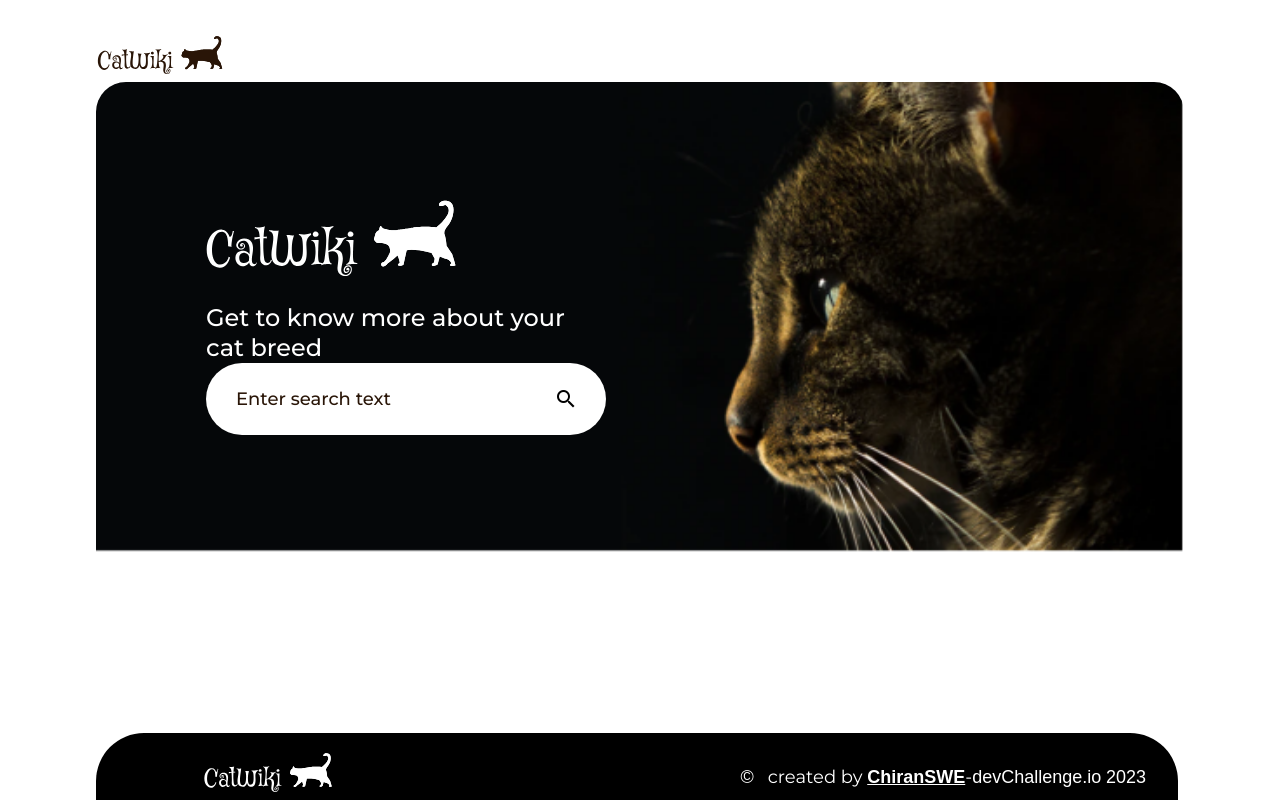
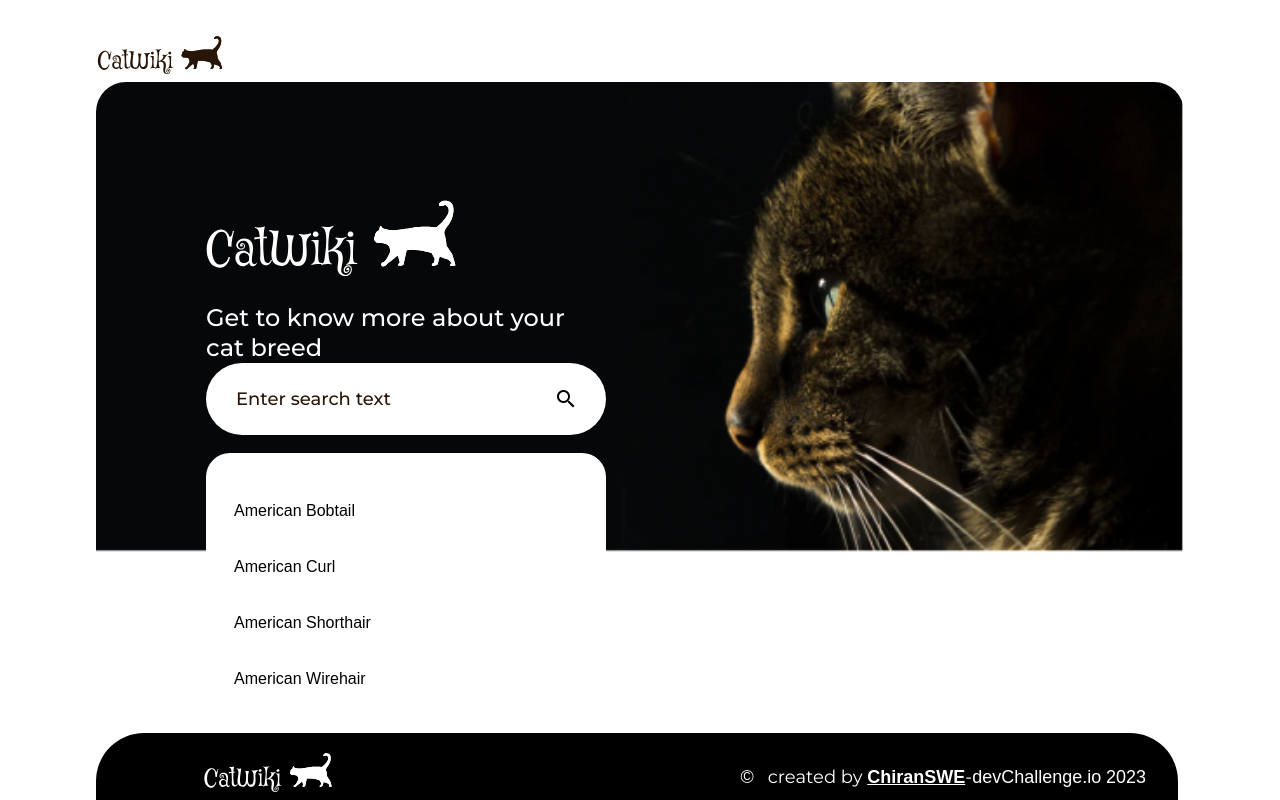
Before and after one commit to TheChiran/cat-wiki-dev-challenges, a React (Vite) app: page / in a window 1280 px wide. Built offline with nearby package versions, Linux system fonts and the light colour scheme; a web font is replaced by a local one.

Commit message:
[Task-> 1. Added breed-select list]

```diff
--- /dev/null
+++ b/src/components/BreedSelect/Index.tsx
@@ -0,0 +1,31 @@
+import "./select.scss";
+
+interface SelectItem {
+    name: string;
+};
+
+type SelectProps = {
+    items: SelectItem[];
+    bindValue: any;
+    onSelect: () => {};
+}
+
+const demoData = ['American Bobtail', 'American Curl', 'American Shorthair', 'American Wirehair', 'American Shorthair', 'American Wirehair'];
+
+export default function BreedSelect() {
+    return (
+        <div className="cat-bred-select">
+            <div className="cat-breed-select-list">
+                {
+                    demoData?.map((value) => {
+                        return (
+                            <div className="cat-bred-select__option">
+                                {value}
+                            </div>
+                        )
+                    })
+                }
+            </div>
+        </div>
+    )
+};
--- /dev/null
+++ b/src/components/BreedSelect/select.scss
@@ -0,0 +1,50 @@
+$bgColor: #FFFFFF;
+
+.cat-bred-select {
+    background: #FFF;
+    border-radius: 24px;
+    padding: 30px 20px 0px 20px;
+    width: calc(400px - 40px);
+
+    .cat-breed-select-list {
+        max-height: 220px;
+        overflow-y: auto;
+
+        /* width */
+        &::-webkit-scrollbar {
+            width: 4px;
+        }
+
+        /* Track */
+        &::-webkit-scrollbar-track {
+            background: #F2F2F2;
+        }
+
+        /* Handle */
+        &::-webkit-scrollbar-thumb {
+            background: #BDBDBD;
+            width: 4px;
+        }
+
+        /* Handle on hover */
+        &::-webkit-scrollbar-thumb:hover {
+            background: #BDBDBD;
+        }
+    }
+
+    &__option {
+        width: calc(360px - 40px);
+        height: 56px;
+        display: flex;
+        align-items: center;
+        justify-content: flex-start;
+        padding-left: 8px;
+        transition: 0.5s;
+        cursor: pointer;
+        border-radius: 12px;
+
+        &:hover {
+            background: rgba(151, 151, 151, 0.102);
+        }
+    }
+}
--- a/src/views/Home/components/Banner/Index.tsx
+++ b/src/views/Home/components/Banner/Index.tsx
@@ -5,6 +5,7 @@ import TextInput from "../../../../components/TextInput/Index";
 
 import "./banner.scss";
 import { useState } from "react";
+import BreedSelect from "../../../../components/BreedSelect/Index";
 
 export default function HomeBanner() {
     const [searchText, setSearchText] = useState<string | undefined>();
@@ -33,6 +34,7 @@ export default function HomeBanner() {
                         onClick={onSearch}
                         onEnterPressed={onSearch}
                     />
+                    <BreedSelect />
                 </div>
             </div>
         </div>
--- a/src/views/Home/components/Banner/banner.scss
+++ b/src/views/Home/components/Banner/banner.scss
@@ -47,5 +47,15 @@
                 height: 90px;
             }
         }
+
+        @media(max-width: 1024px) {
+            top: 20px;
+        }
+    }
+
+    .search {
+        display: flex;
+        flex-direction: column;
+        row-gap: 18px;
     }
 }
```
